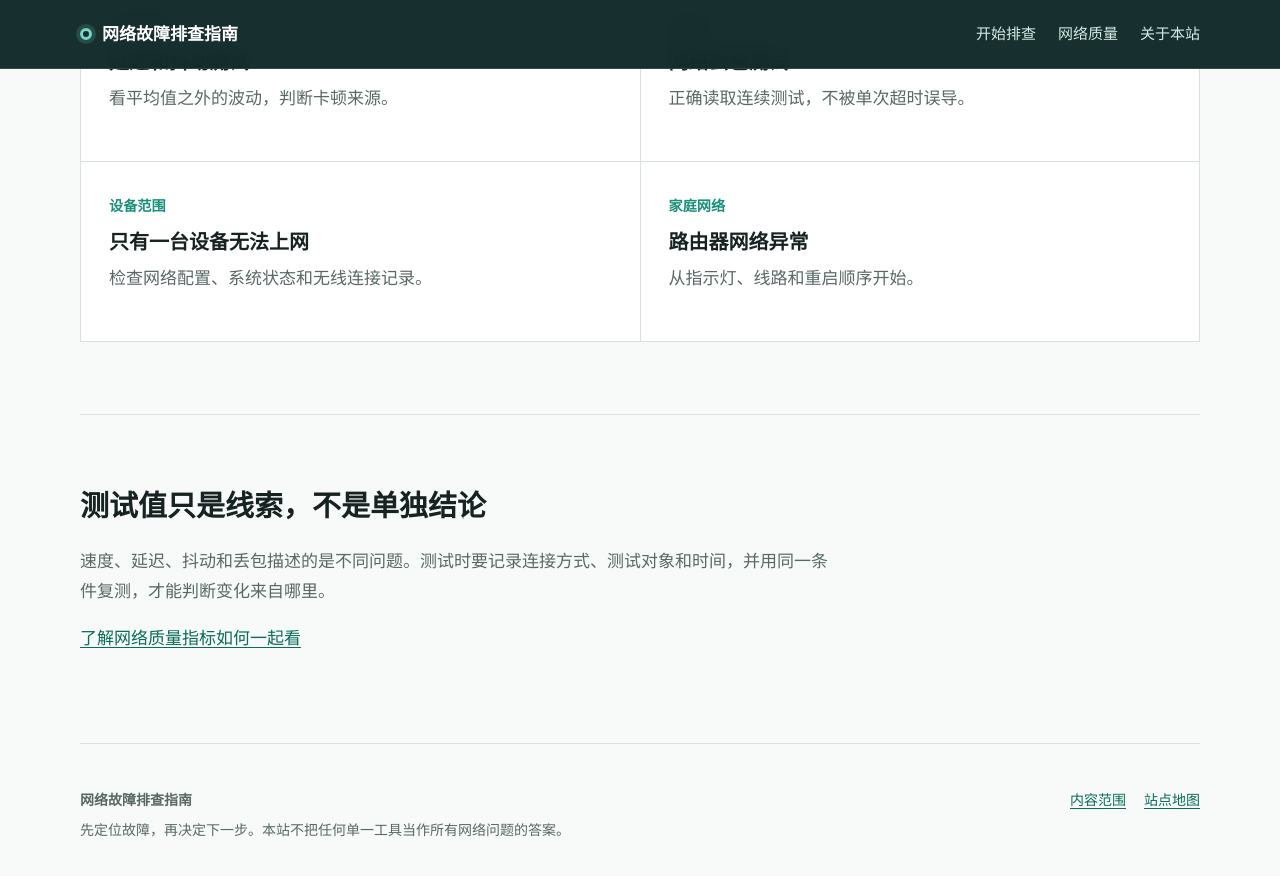
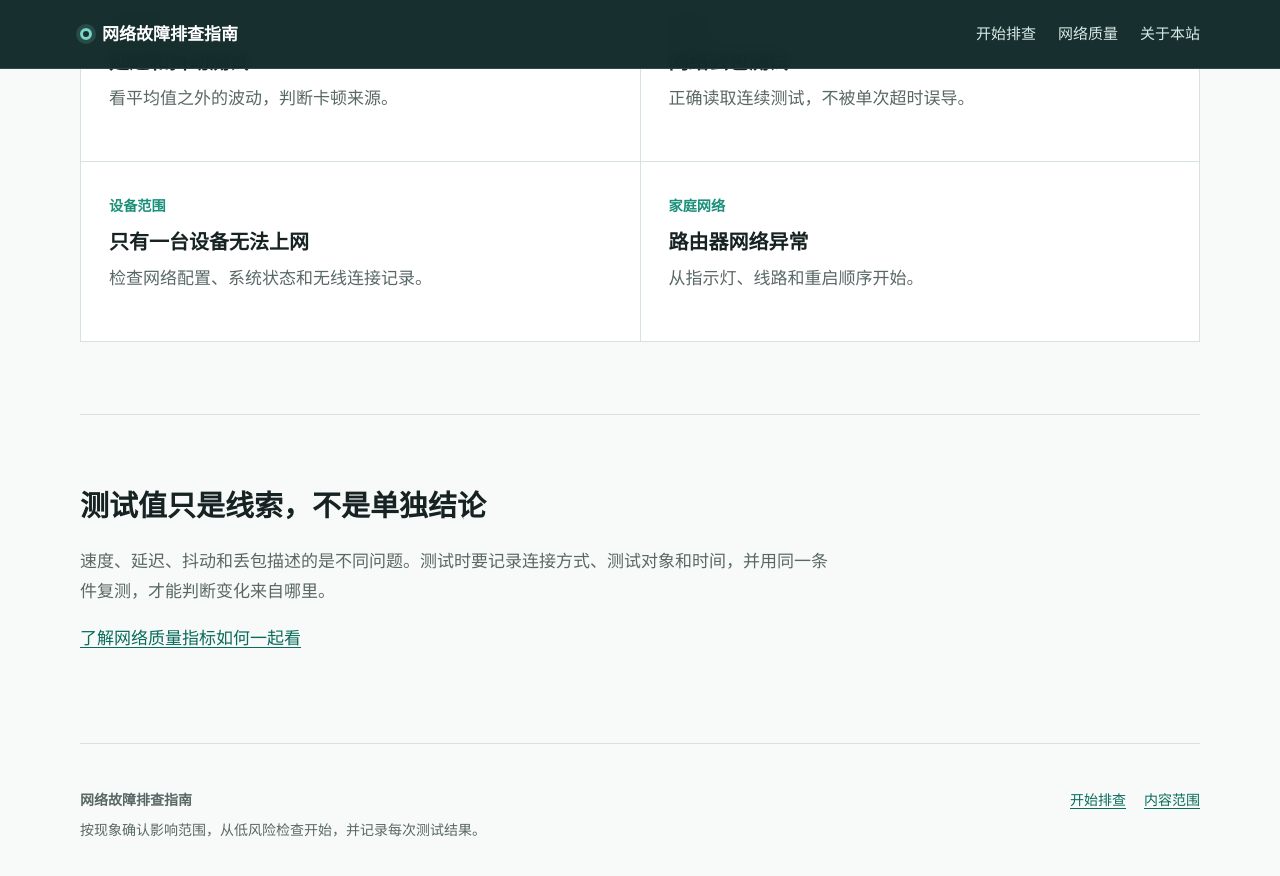
Before and after one commit to woshiprog/network-troubleshooting-guide, a Jekyll site: the page built from index.md, in a window 1280 px wide and 900 px high, scrolled down 1819 px. Shown: the top 876 px of the window. Built offline with Jekyll 4.4.1, drawn with Linux system fonts in a browser that asks for light colours.

Commit message:
Improve public footer content
Updated footer content and added a new link to the footer.

```diff
--- a/_layouts/default.html
+++ b/_layouts/default.html
@@ -12,12 +12,14 @@
   </head>
   <body>
     <a class="skip-link" href="#main-content">跳到正文</a>
+
     <header class="site-header">
       <div class="header-inner">
         <a class="brand" href="{{ '/' | relative_url }}" aria-label="网络故障排查指南首页">
           <span class="brand-mark" aria-hidden="true"></span>
           <span>网络故障排查指南</span>
         </a>
+
         <nav class="site-nav" aria-label="主要导航">
           <a href="{{ '/' | relative_url }}">开始排查</a>
           <a href="{{ '/network-quality/' | relative_url }}">网络质量</a>
@@ -33,11 +35,12 @@
     <footer class="site-footer">
       <div>
         <strong>网络故障排查指南</strong>
-        <p>先定位故障，再决定下一步。本站不把任何单一工具当作所有网络问题的答案。</p>
+        <p>按现象确认影响范围，从低风险检查开始，并记录每次测试结果。</p>
       </div>
+
       <div class="footer-links">
+        <a href="{{ '/' | relative_url }}">开始排查</a>
         <a href="{{ '/about/' | relative_url }}">内容范围</a>
-        <a href="{{ '/sitemap.xml' | relative_url }}">站点地图</a>
       </div>
     </footer>
   </body>
```
